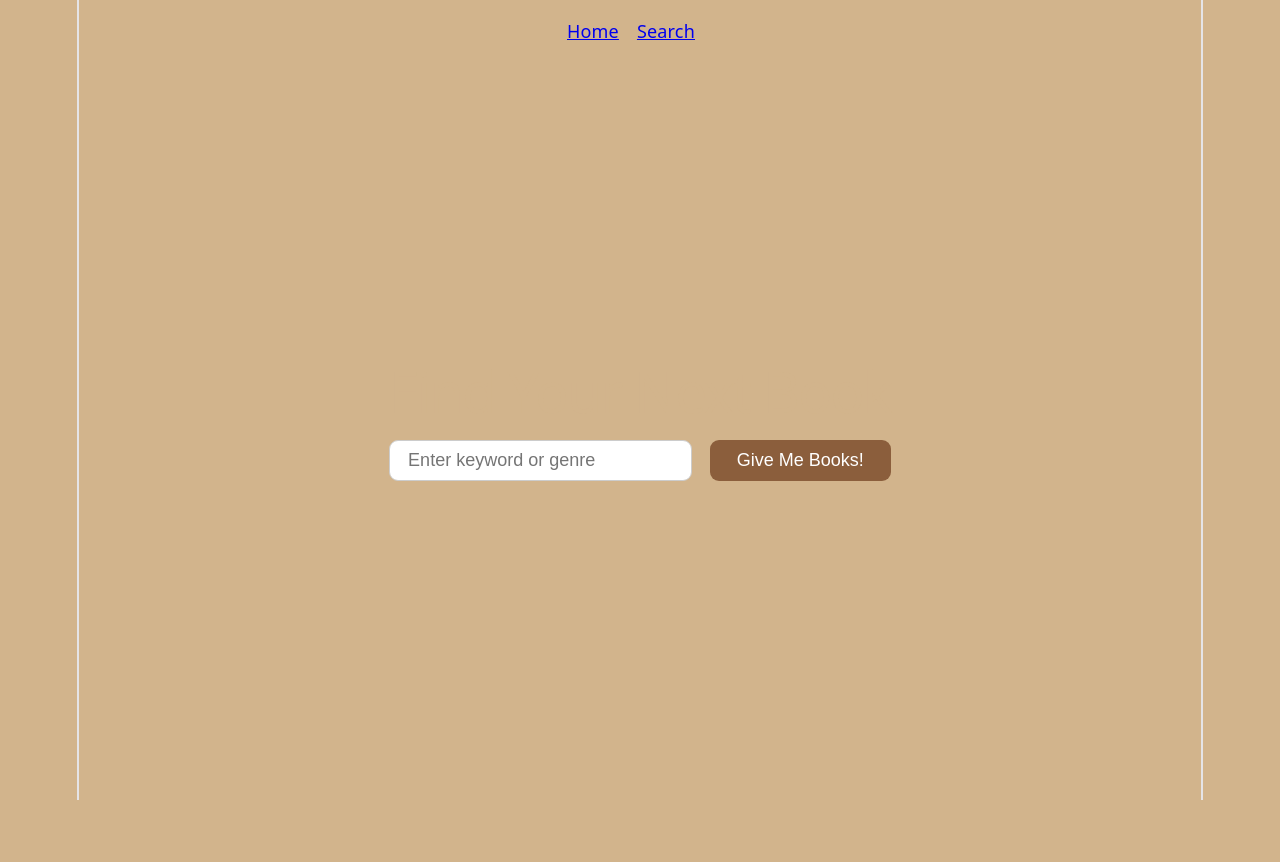
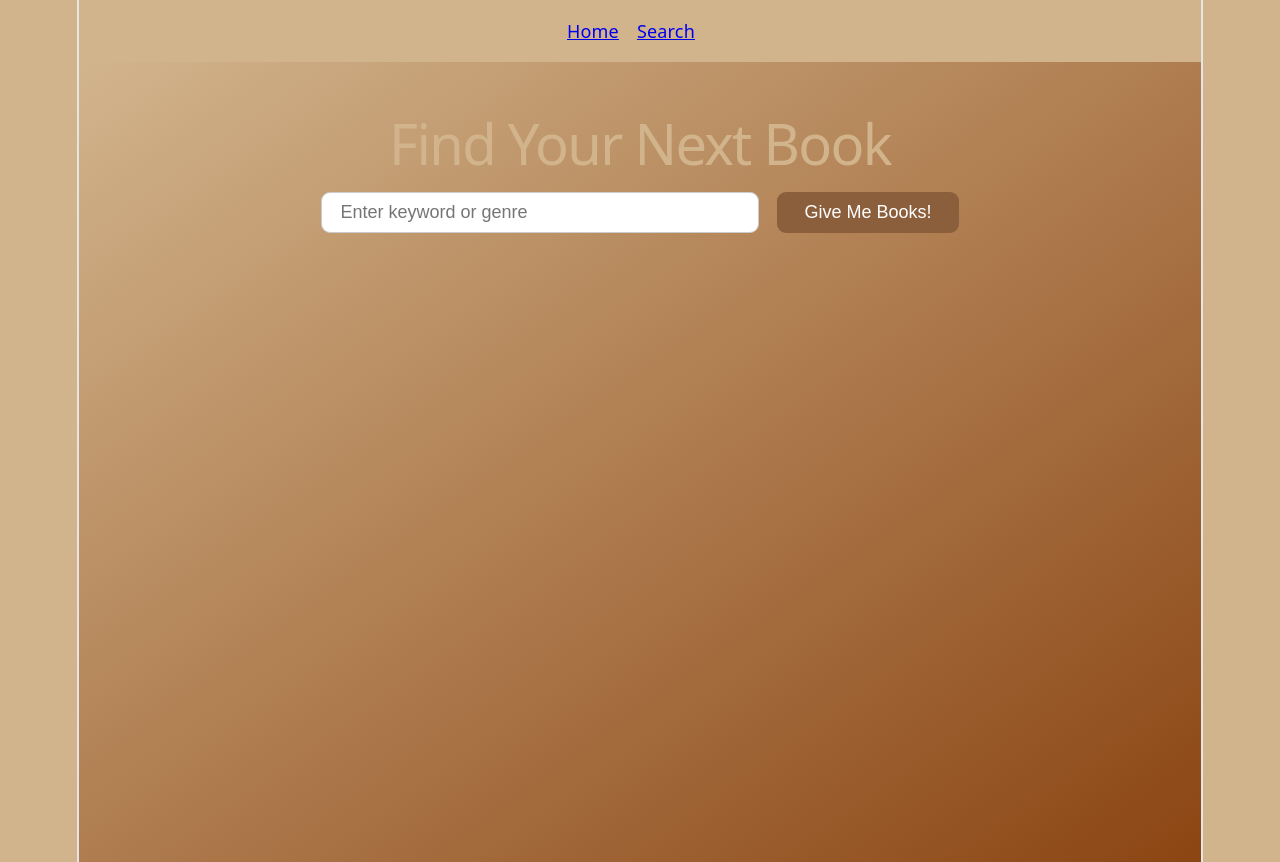
Before and after one commit to aiglesi6/recdeck-api, a Vue app: page /search in a window 1280 px wide. Before the commit the page ends 800 px from the top, so only its background shows below. Built offline with nearby package versions, Linux system fonts and the light colour scheme; the HTML template or start-up script is replaced by a standard one.

Commit message:
added background color to search page

```diff
--- a/src/views/Search.vue
+++ b/src/views/Search.vue
@@ -95,8 +95,12 @@ const isBookBookmarked = (book) => {
 <style scoped>
 .search-page-container {
   padding: 2rem;
-  max-width: 1000px;
-  margin: auto;
+  width: 100%;
+  max-width: 4000px;
+  margin: 0;
+  background: linear-gradient(to bottom right, #D2B48C, #8B4513);
+  min-height: 100vh;
+  box-sizing: border-box;
 }
 
 h1 {
```
